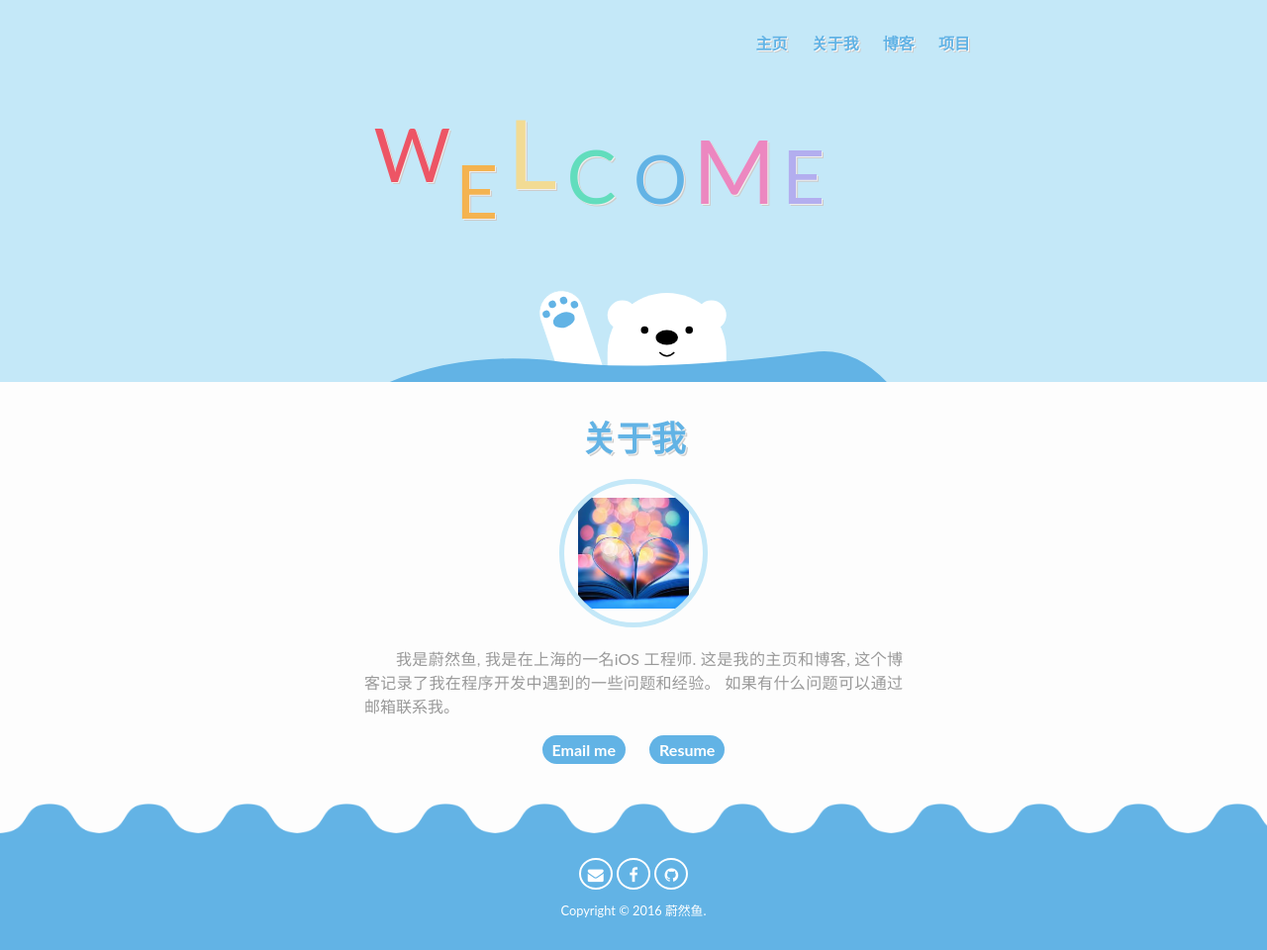
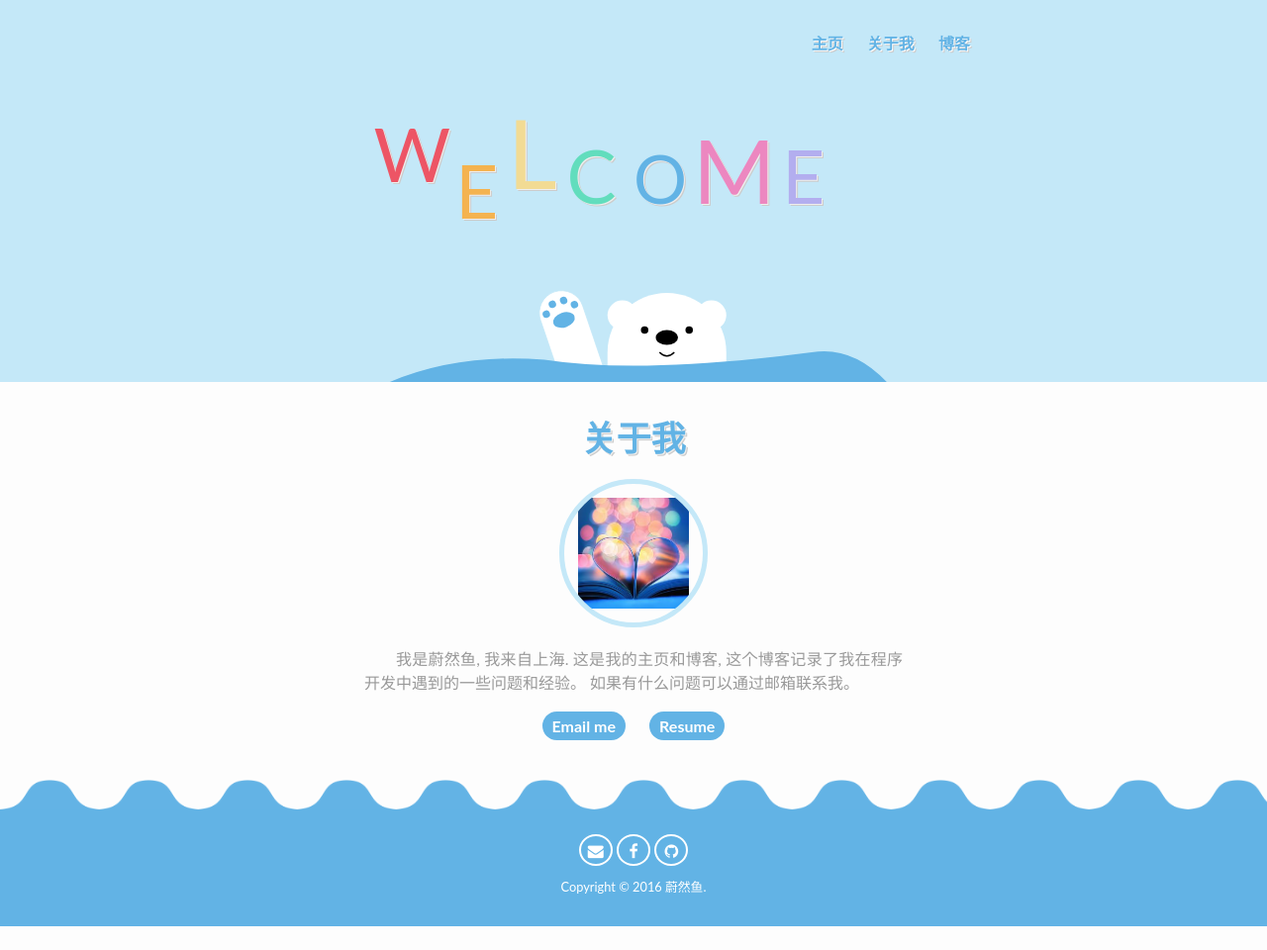
Before and after one commit to iOSWIF/blog, a Jekyll site: the page built from index.html, in a window 1280 px wide. Shown: the whole page at 99% size. Built offline with Jekyll 4.4.1, drawn with Linux system fonts in a browser that asks for light colours; after the commit the page ends 936 px from its top, so only the background shows below that.

Commit message:
修改介绍

```diff
--- a/_config.yml
+++ b/_config.yml
@@ -33,7 +33,7 @@ baidu_analytics: 5b31ffbbdc6cff18727f3adf75a03777    #from //hm.baidu.com/hm.js?
 author:
   resume: /resume
   name: 蔚然鱼     #the name of Blog section
-  about_me: 我是蔚然鱼, 我是在上海的一名iOS 工程师. 这是我的主页和博客, 这个博客记录了我在程序开发中遇到的一些问题和经验。 如果有什么问题可以通过邮箱联系我。
+  about_me: 我是蔚然鱼, 我来自上海. 这是我的主页和博客, 这个博客记录了我在程序开发中遇到的一些问题和经验。 如果有什么问题可以通过邮箱联系我。
 # Social Links
 email:               irydev@gmail.com
 #google.plus:        username
--- a/_includes/header.html
+++ b/_includes/header.html
@@ -8,8 +8,8 @@
       {% else %}
         <a href=" # ">主页</a>
         <a href=" #about ">关于我</a>
-        <a href=" #blog ">博客</a>
-        <a href=" #projects">项目</a>
+        <a href=" /blog ">博客</a>
+        <!-- <a href=" #projects">项目</a> -->
       {% endif %}
     </nav>
   </div>
```
